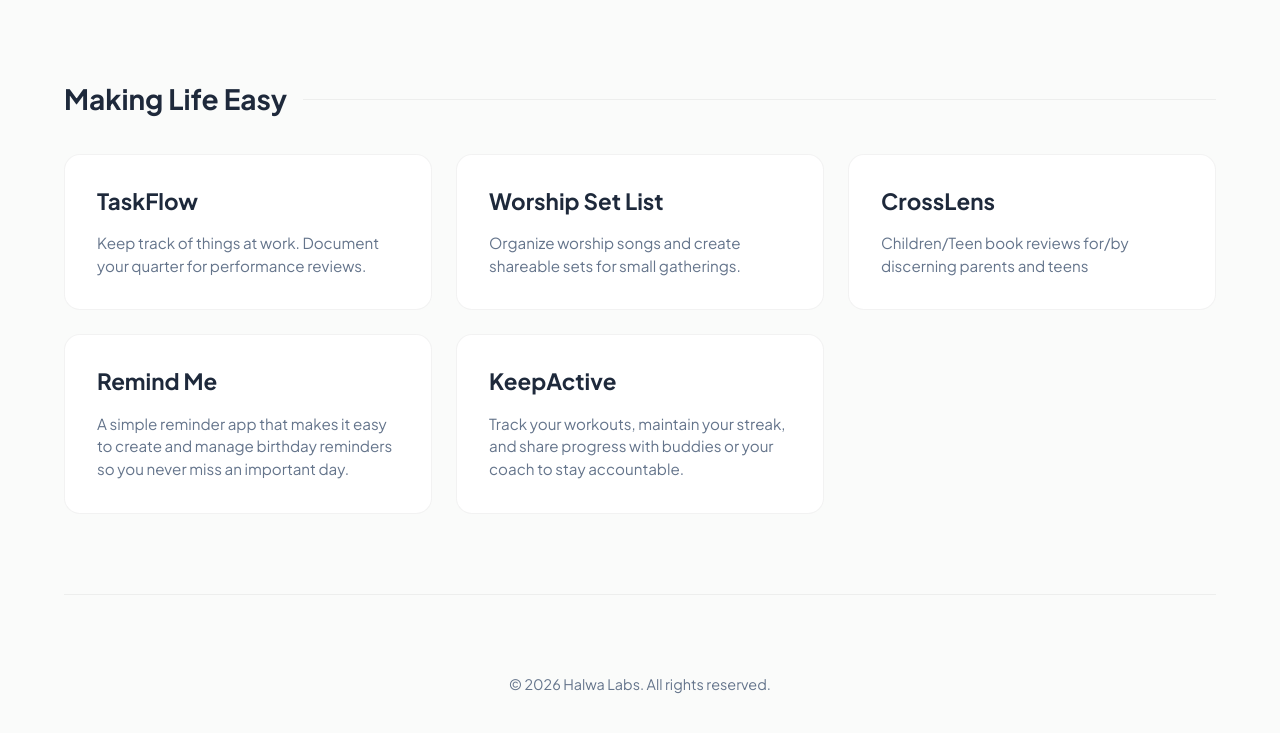
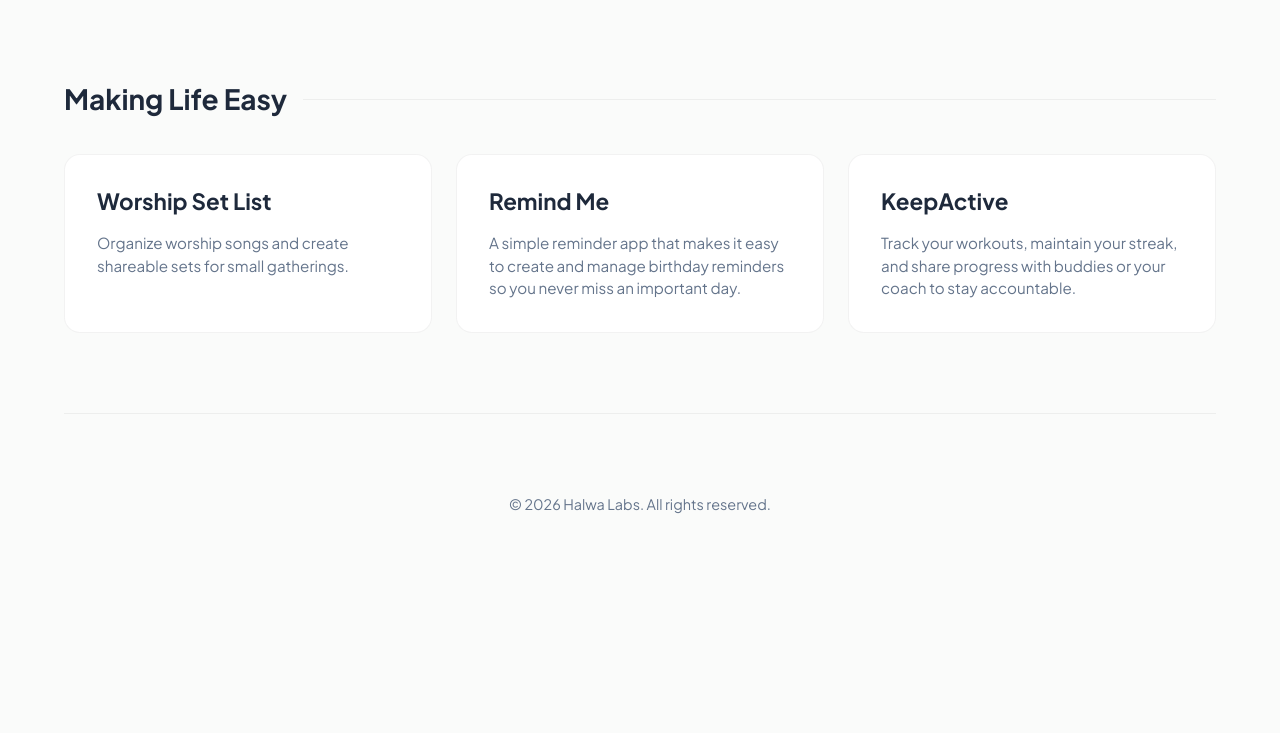
Before and after one commit to joejayanth/halwalabs, a plain HTML site: page index.html in a window 1280 px wide. Shown: the part 1779-2512 px from the top of the page. After the commit the page ends 2341 px from the top, so only its background shows below. Drawn offline with Linux system fonts and the light colour scheme.

Commit message:
Remove TaskFlow and CrossLens from Making Life Easy section
Co-Authored-By: Claude Sonnet 4.6 <noreply@anthropic.com>

```diff
--- a/index.html
+++ b/index.html
@@ -204,22 +204,10 @@
         <section class="category-section">
           <h2 class="section-title">Making Life Easy</h2>
           <div class="grid-container">
-            <a href="https://taskflow.halwalabs.com" target="_blank" rel="noopener noreferrer" class="project-card">
-              <div class="card-content">
-                <div class="card-header"><h3>TaskFlow</h3></div>
-                <p>Keep track of things at work. Document your quarter for performance reviews.</p>
-              </div><div class="card-glow"></div>
-            </a>
             <a href="https://worshipsetlist.in" target="_blank" rel="noopener noreferrer" class="project-card">
               <div class="card-content">
                 <div class="card-header"><h3>Worship Set List</h3></div>
                 <p>Organize worship songs and create shareable sets for small gatherings.</p>
-              </div><div class="card-glow"></div>
-            </a>
-            <a href="https://crosslens.org" target="_blank" rel="noopener noreferrer" class="project-card">
-              <div class="card-content">
-                <div class="card-header"><h3>CrossLens</h3></div>
-                <p>Children/Teen book reviews for/by discerning parents and teens</p>
               </div><div class="card-glow"></div>
             </a>
             <a href="https://remindme.halwalabs.com" target="_blank" rel="noopener noreferrer" class="project-card">
```
